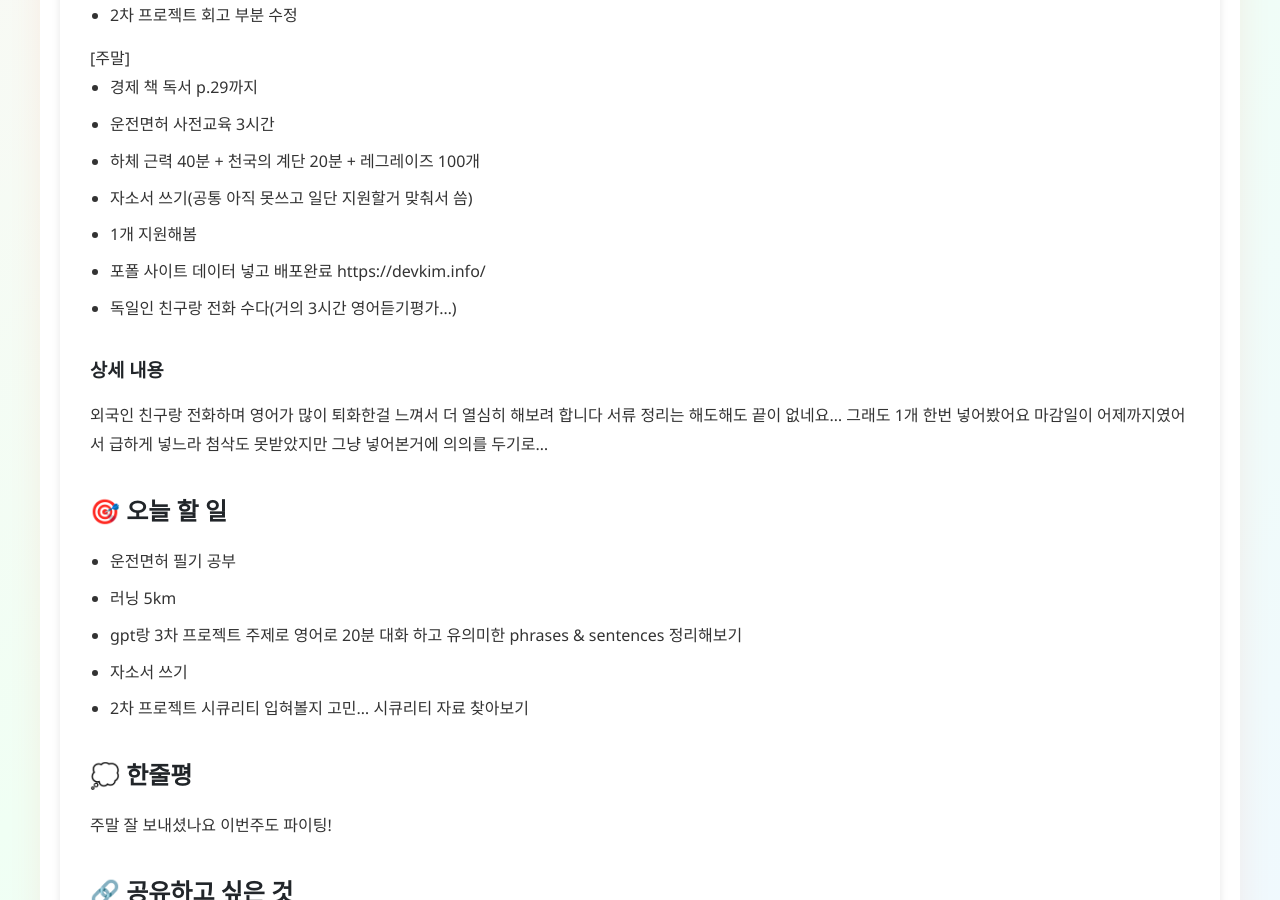
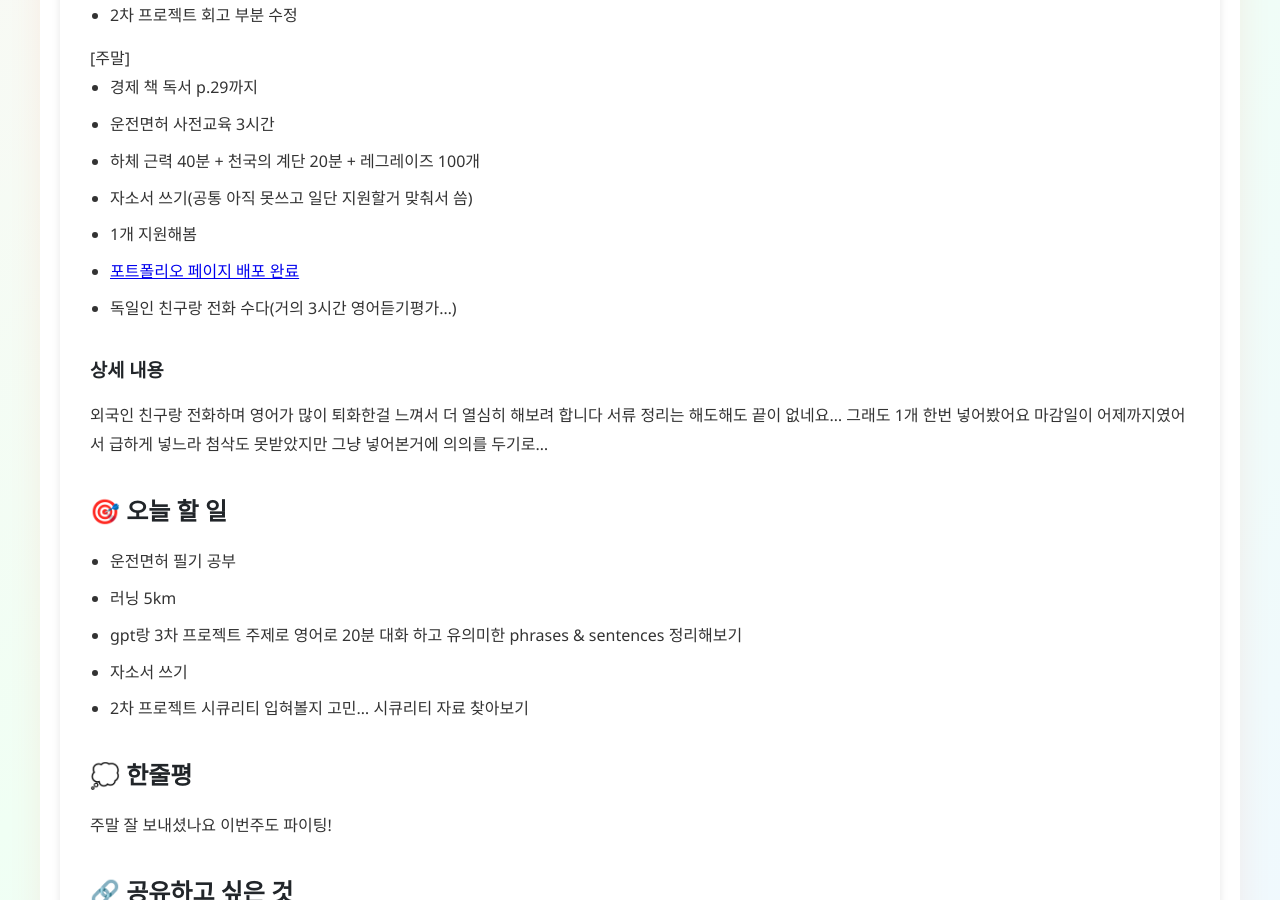
Before and after one commit to ssg6-dailylog/scrum, a Jekyll site: the page built from _posts/2025-07-14-김선민-DailyScrum .md, in a window 1280 px wide and 900 px high, scrolled down 732 px. Built offline with Jekyll 4.4.1, drawn with Linux system fonts in a browser that asks for light colours.

Commit message:
2025-07-14-김선민-DailyScrum

```diff
--- a/_posts/2025-07-14-김선민-DailyScrum .md
+++ b/_posts/2025-07-14-김선민-DailyScrum .md
@@ -20,7 +20,7 @@ categories: [scrum]
 - 하체 근력 40분 + 천국의 계단 20분 + 레그레이즈 100개
 - 자소서 쓰기(공통 아직 못쓰고 일단 지원할거 맞춰서 씀)
 - 1개 지원해봄
-- 포폴 사이트 데이터 넣고 배포완료 https://devkim.info/
+- [포트폴리오 페이지 배포 완료](https://devkim.info/)
 - 독일인 친구랑 전화 수다(거의 3시간 영어듣기평가...)
 
 
```
